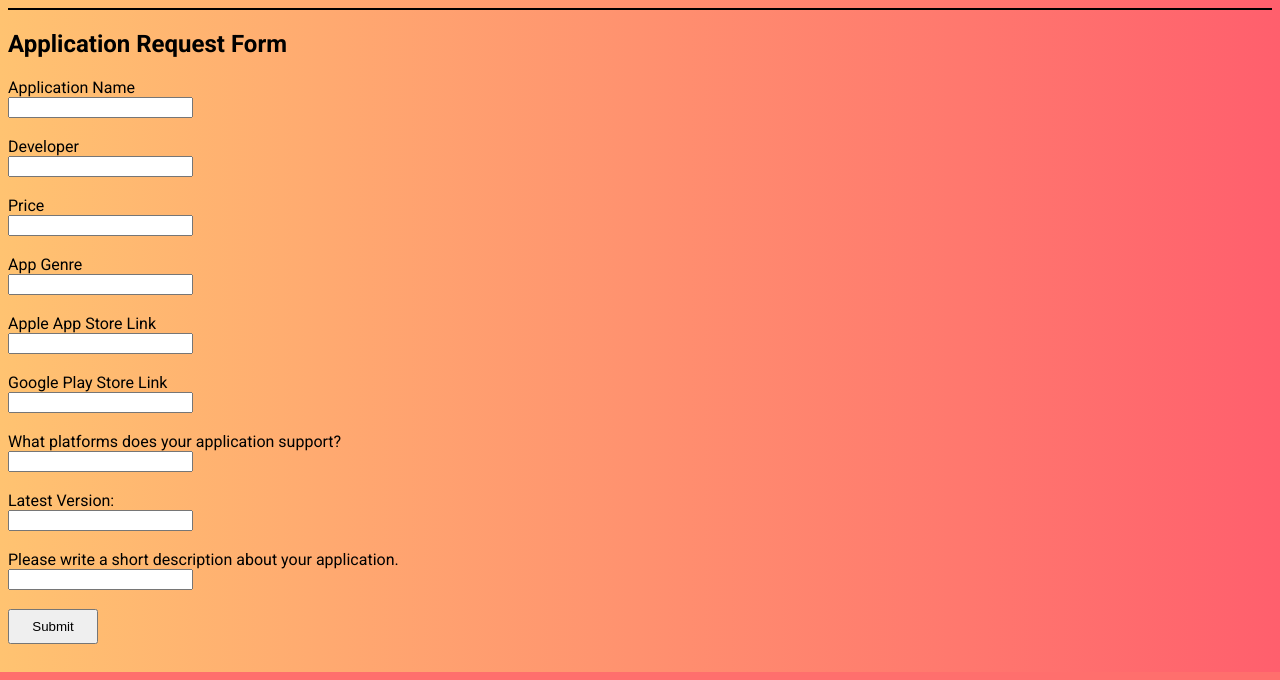
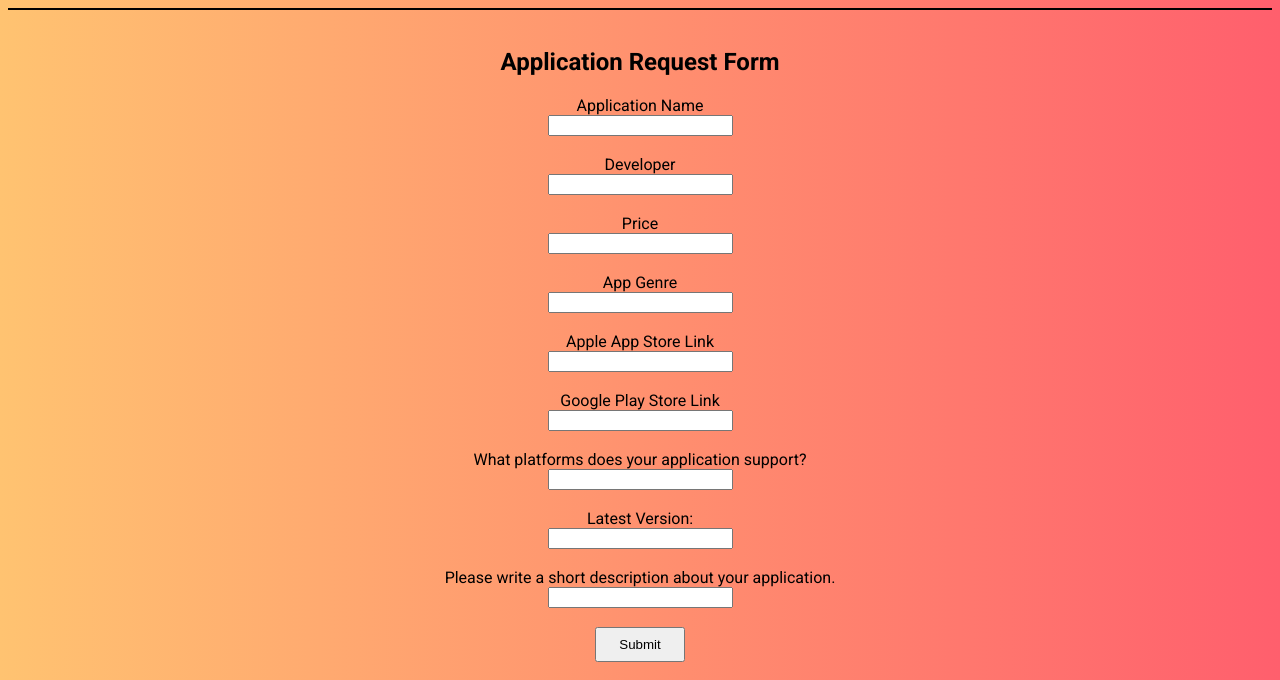
Before and after one commit to ksacha23/Skylightv2.0, a PHP site: page /applicationRequestForm.php in a window 1280 px wide. Shown: the part 128-808 px from the top of the page. Run offline with PHP 8.4, Linux system fonts and the light colour scheme; a user stored in the database is signed in; data comes from the database, SQL or seed files in the repository.

Commit message:
Update style.css

```diff
--- a/style.css
+++ b/style.css
@@ -19,10 +19,12 @@ header{
 hr{
 	border: 1px solid black;
 }
+
 #sloganDiv{
         position: absolute;
         right: 5px;
 }
+
 #slogan{
 	margin-top: 5px;
         padding-right: 5px;
@@ -56,11 +58,13 @@ a:link{
 	color: black;
 	text-decoration: none;
 }
+
 #logoSearch{
         text-align: center;
         font-size: 5em;
         font-weight: bold;
 }
+
 #mainLogo{
 	display: inline-block;
         text-shadow: #000 0 0 1px, #000 0 -1px 2px, #000 0 -3px 2px, rgba(0,0,0,0.8) 0 30px 25px;
@@ -140,14 +144,17 @@ textarea{
     width: 100px;
     border-radius: 25%;
 }
+
 h1 {
-	text-align: center;
+    text-align: center;
 }
+
 #searchValue, input[name="search"], input[name="allApps"] {
-        margin: auto;
-        display: inline-block;
-        text-align: center;
+    margin: auto;
+    display: inline-block;
+    text-align: center;
 }
+
 #appPageBody{
      margin: auto;
      width: 50%;
@@ -176,6 +183,13 @@ h1 {
     font-weight: bold;
 }
 
+#apprequestform {
+     margin: auto;
+     width: 50%;
+     padding: 10px;
+     text-align: center;
+}
+
 #customers th{
     padding-top: 12px;
     padding-bottom: 12px;
```
